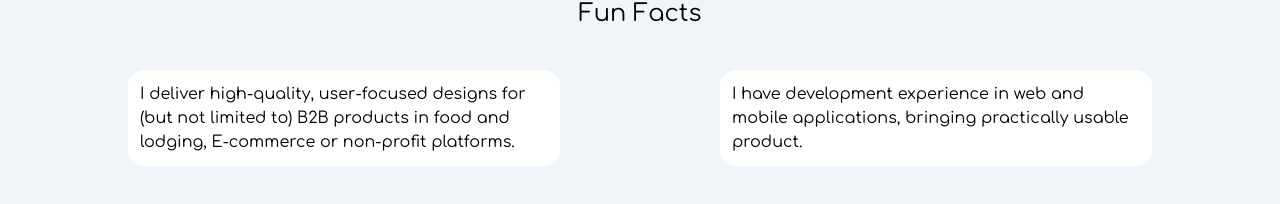
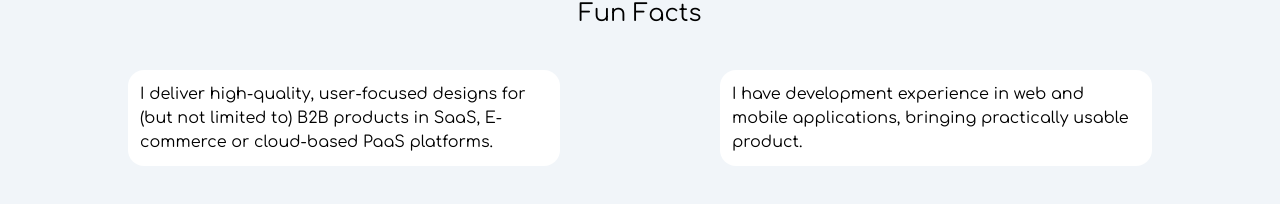
Before and after one commit to johnjang94/portfolio-ver-3, a React (Vite) app: page / in a window 1280 px wide. Shown: the part 493-697 px from the top of the page. Built offline with nearby package versions, Linux system fonts and the light colour scheme.

Commit message:
modified fun facts

```diff
--- a/src/pages/home/home.jsx
+++ b/src/pages/home/home.jsx
@@ -106,8 +106,8 @@ export default function Home() {
             <div className="bg-white rounded-2xl p-3">
               <p>
                 I deliver high-quality, user-focused designs for (but not
-                limited to) B2B products in food and lodging, E-commerce or
-                non-profit platforms.
+                limited to) B2B products in SaaS, E-commerce or cloud-based PaaS
+                platforms.
               </p>
             </div>
             <div className="bg-white rounded-2xl p-3 h-24">
```
